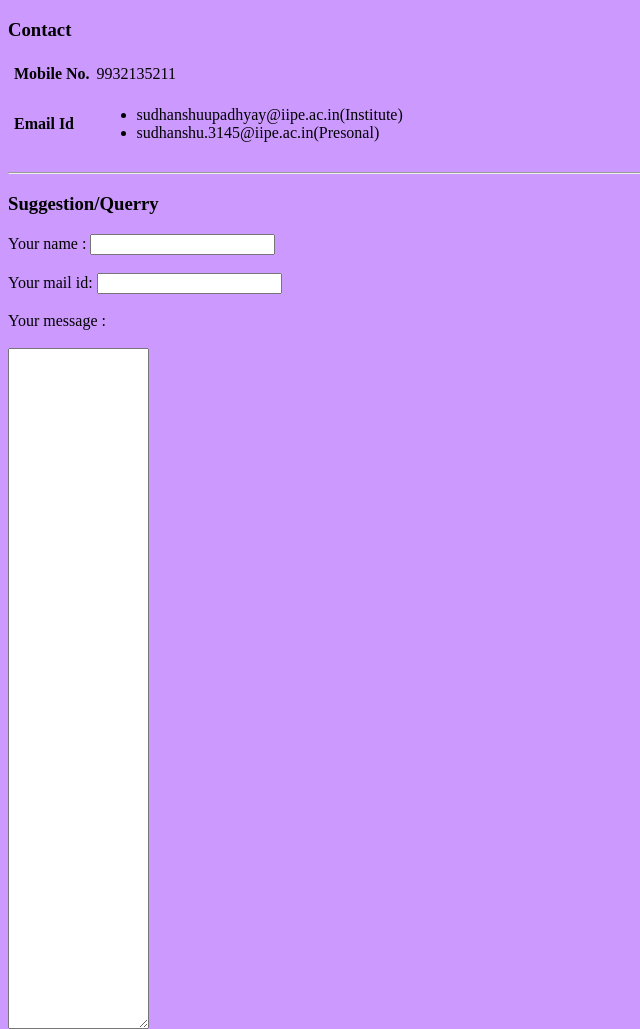
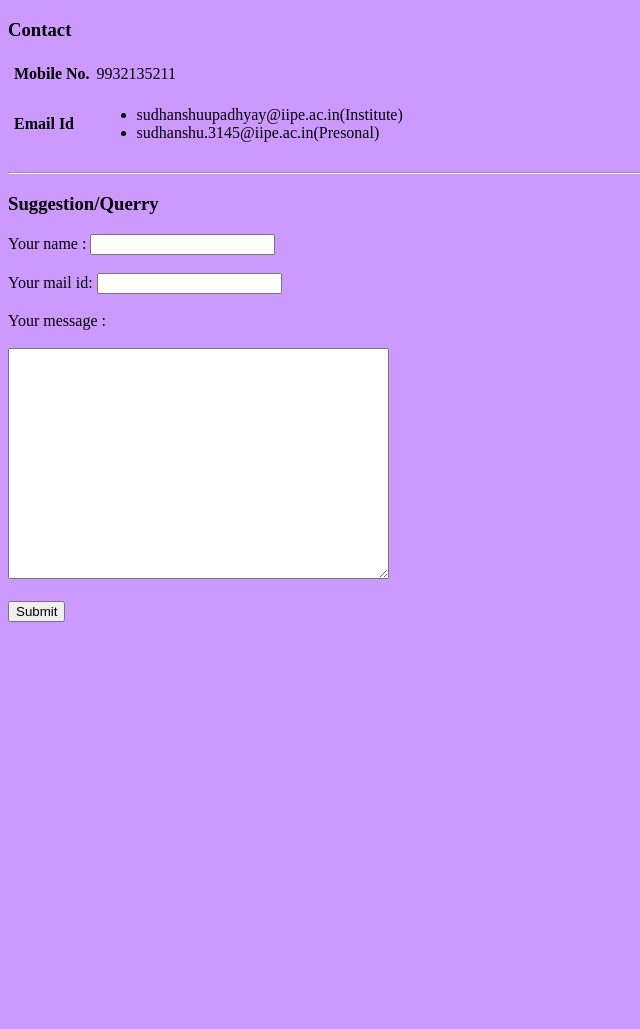
Before and after one commit to sudhandhu/SiCode, a plain HTML site: page contact.html in a window 1280 px wide. Shown: the top 1029 px of the page, without its empty margins (0-640 px from the left). After the commit the page ends 800 px from the top, so only its background shows below. Drawn offline with Linux system fonts and the light colour scheme.

Commit message:
Update contact.html

```diff
--- a/contact.html
+++ b/contact.html
@@ -42,7 +42,7 @@
         <label>Your mail id:</label>
         <input type="email" name="Your mail id:" value="" ><br><br>
         <label>Your message :</label><br><br>
-      <textarea name="Your message" rows="45" cols="15"></textarea><br><br>
+      <textarea name="Your message" rows="15" cols="45"></textarea><br><br>
         <input type="submit" name="">
 
       </form>
```
